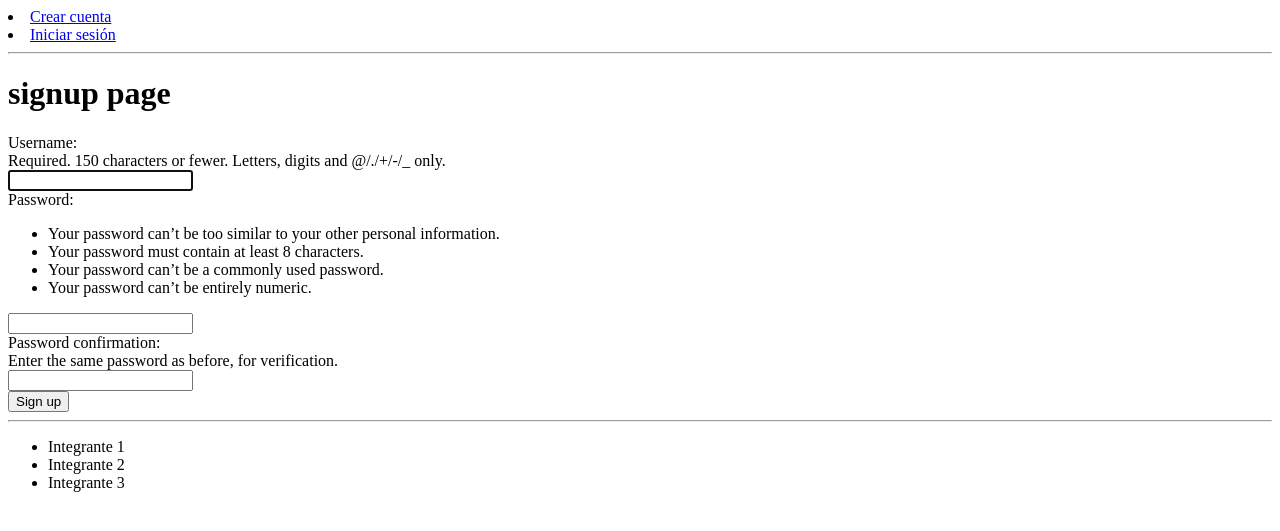
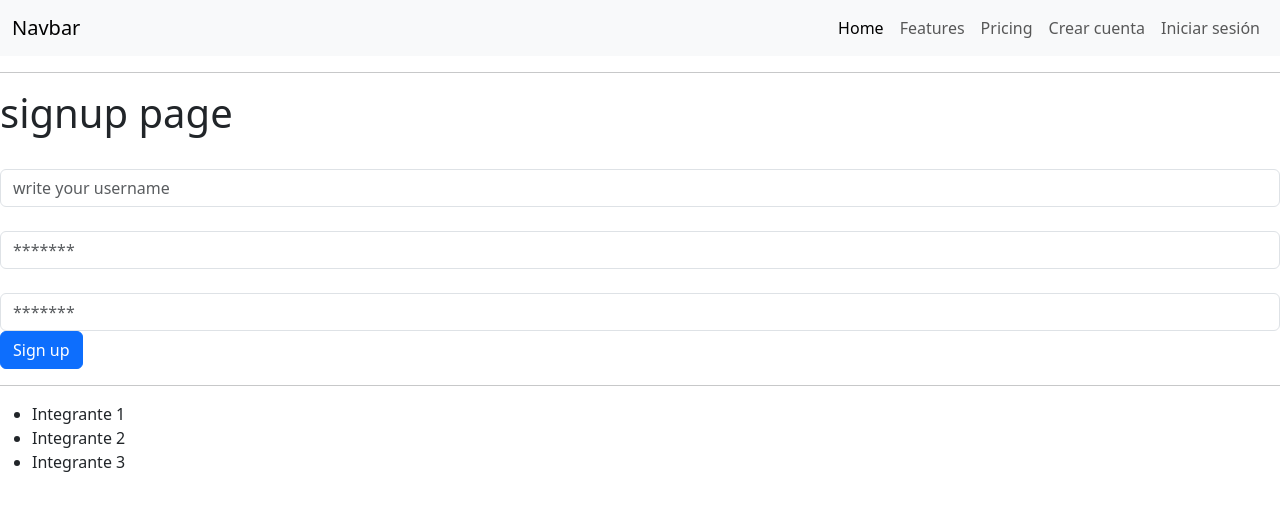
Before and after one commit to jezabel7/django-auth-project, a Django app: page /signup/ in a window 1280 px wide. Shown: the top 531 px of the page. Run offline with Django 5.2, Linux system fonts and the light colour scheme.

Commit message:
add: static files to manage css, images and js & bootstrap implemented

```diff
--- a/auth_project/settings.py
+++ b/auth_project/settings.py
@@ -36,6 +36,7 @@ INSTALLED_APPS = [
     "django.contrib.contenttypes",
     "django.contrib.sessions",
     "django.contrib.messages",
+    "django.contrib.staticfiles",
     "posts",
 ]
 
@@ -117,6 +118,11 @@ USE_TZ = True
 
 STATIC_URL = "static/"
 
+STATICFILES_DIRS = [
+    BASE_DIR / "static",
+    "/posts/static/",
+]
+
 # Default primary key field type
 # https://docs.djangoproject.com/en/5.1/ref/settings/#default-auto-field
 
--- /dev/null
+++ b/posts/static/css/index.css
@@ -0,0 +1,5 @@
+body {
+  margin: 0;
+  padding: 0;
+  box-sizing: border-box;
+}
--- a/posts/templates/index.html
+++ b/posts/templates/index.html
@@ -4,23 +4,61 @@
     <meta charset="UTF-8" />
     <meta name="viewport" content="width=device-width, initial-scale=1.0" />
     <title>Document</title>
+    <link href="https://cdn.jsdelivr.net/npm/bootstrap@5.3.3/dist/css/bootstrap.min.css" rel="stylesheet" integrity="sha384-QWTKZyjpPEjISv5WaRU9OFeRpok6YctnYmDr5pNlyT2bRjXh0JMhjY6hW+ALEwIH" crossorigin="anonymous">
+    {% load static %}
+    <link rel="stylesheet" href="{% static "css/index.css" %}"/>
   </head>
   <body>
     <header>
-      <nav>
+      {% comment %} <nav>
         {% if user.is_authenticated %}
           <li><a href="{% url "logout" %}">Cerrar sesión</a></li>
         {% else %}
           <li><a href="{% url "signup"%}">Crear cuenta</a></li>
           <li><a href="{% url "login" %}">Iniciar sesión</a></li>
         {% endif %}
-      </nav>
+      </nav> {% endcomment %}
+      <nav class="navbar navbar-expand-lg bg-body-tertiary">
+  <div class="container-fluid">
+    <a class="navbar-brand" href="#">Navbar</a>
+    <button class="navbar-toggler" type="button" data-bs-toggle="collapse" data-bs-target="#navbarNav" aria-controls="navbarNav" aria-expanded="false" aria-label="Toggle navigation">
+      <span class="navbar-toggler-icon"></span>
+    </button>
+    <div class="collapse navbar-collapse" id="navbarNav">
+      <ul class="navbar-nav ms-auto">
+        <li class="nav-item">
+          <a class="nav-link active" aria-current="page" href="#">Home</a>
+        </li>
+        <li class="nav-item">
+          <a class="nav-link" href="#">Features</a>
+        </li>
+        <li class="nav-item">
+          <a class="nav-link" href="#">Pricing</a>
+        </li>
+        {% if user.is_authenticated %}
+          <li class="nav-item">
+            <a class="nav-link" href="{% url "logout" %}">Cerrar sesión</a>
+          </li>
+        {% else %}
+          <li class="nav-item">
+            <a class="nav-link" href="{% url "signup" %}">Crear cuenta</a>
+          </li>
+          <li class="nav-item">
+            <a class="nav-link" href="{% url "login" %}">Iniciar sesión</a>
+          </li>
+        {% endif %}
+      </ul>
+    </div>
+  </div>
+</nav>
+
     </header>
     <hr></hr>
     <main>
     {% block "content" %}
     <h1>Welcome to my application of posts</h1>
     {% lorem 1 b random %}
+    <img src="{% static "fondo.jpg" %}" alt=""/>
     {% endblock "content" %}
     </main>
     <hr></hr>
@@ -31,6 +69,6 @@
         <li>Integrante 3</li>
       </ul>
     </footer>
-
+    <script src="https://cdn.jsdelivr.net/npm/bootstrap@5.3.3/dist/js/bootstrap.bundle.min.js" integrity="sha384-YvpcrYf0tY3lHB60NNkmXc5s9fDVZLESaAA55NDzOxhy9GkcIdslK1eN7N6jIeHz" crossorigin="anonymous"></script>
   </body>
 </html>
--- a/posts/templates/signup.html
+++ b/posts/templates/signup.html
@@ -4,7 +4,18 @@
 {{error}}
 <form action="{% url "signup"%}" method="POST">
   {% csrf_token %}
-  {{form}}
-  <button type="submit">Sign up</button>
+  <div>
+    <label for="username"></label>
+    <input class="form-control" type="text" id="username" name="username" placeholder="write your username"/>
+  </div>
+  <div>
+    <label for="password1"></label>
+    <input class="form-control" type="password" id="password1" name="password1" placeholder="*******"/>
+  </div>
+  <div>
+    <label for="password2"></label>
+    <input class="form-control" type="password" id="password2" name="password2" placeholder="*******"/>
+  </div>
+  <button class="btn btn-primary" type="submit">Sign up</button>
 </form>
 {% endblock "content" %}
```
Also changed, not shown: posts/static/fondo.jpg (added).
